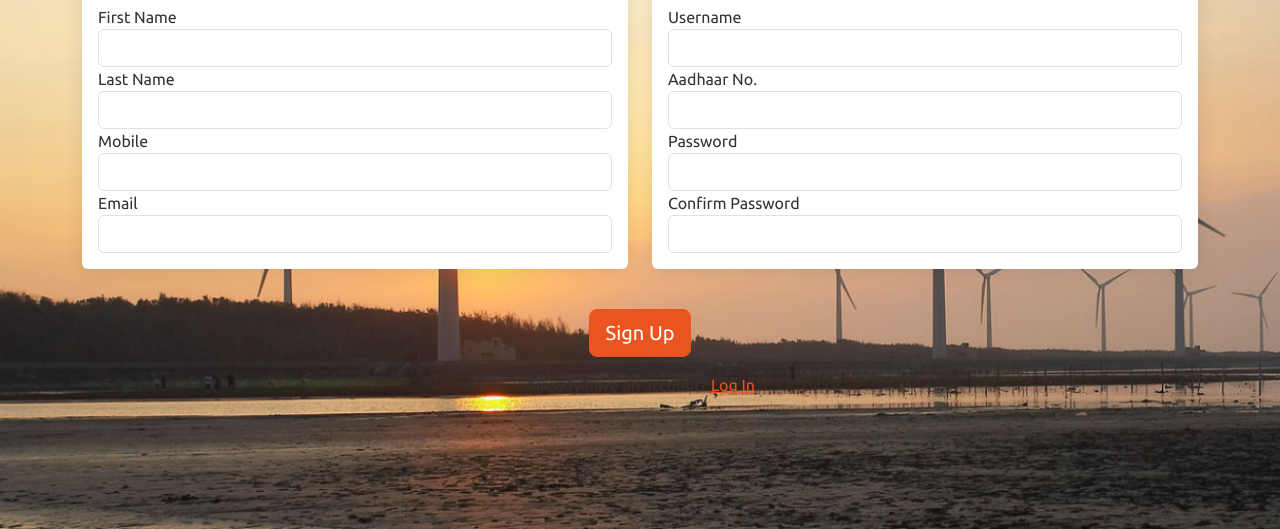
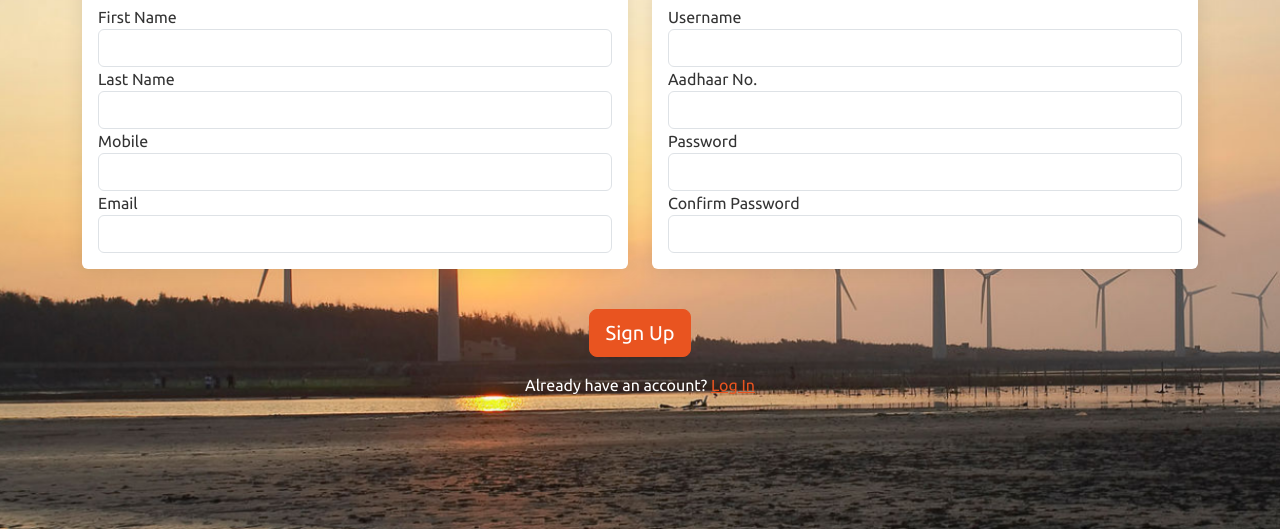
Before and after one commit to Kapcool12/E-Bill, a plain HTML site: page signup.html in a window 1280 px wide. Shown: the part 271-800 px from the top of the page. Drawn offline with nearby package versions, Linux system fonts and the light colour scheme; a script that the page names is missing.

Commit message:
Update signup.html

```diff
--- a/signup.html
+++ b/signup.html
@@ -118,7 +118,7 @@
                 <button type="submit" class="btn btn-primary btn-lg btn-block" id="submitSignUp">Sign Up</button>
             </div>
         </form>
-        <div class="text-center mt-3 mb-4">
+        <div class="text-center mt-3 mb-4"  style="color: white;">
             Already have an account? <a href="index.html">Log In</a>
         </div>
     </div>
```
